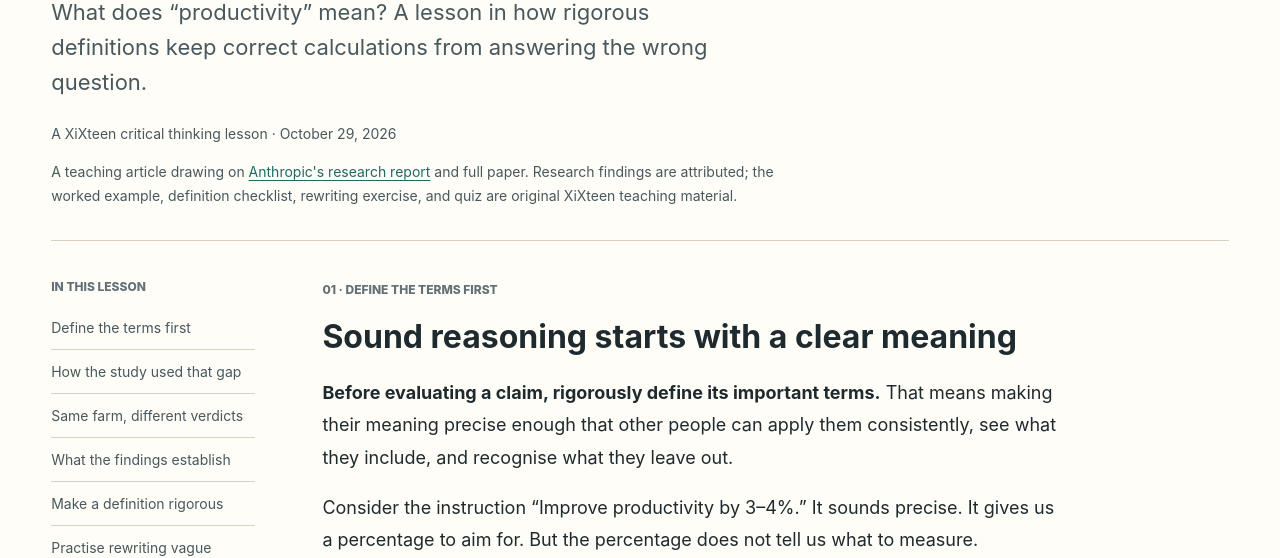
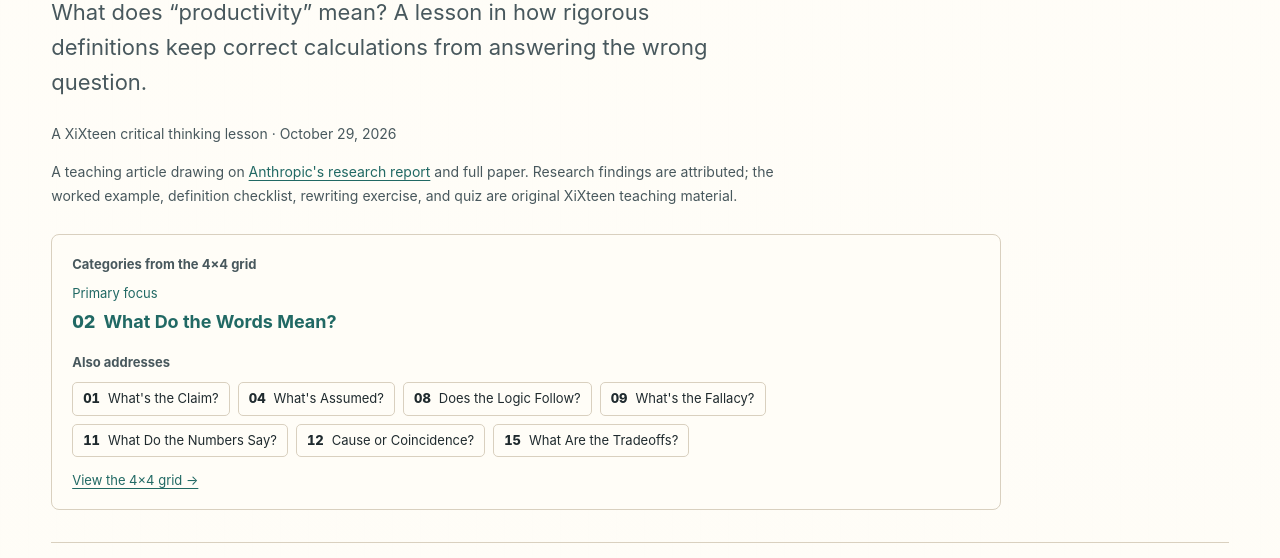
Before and after one commit to philstilwell/xixteen, a website: page articles/ai-advice-and-your-judgment/index.html in a window 1280 px wide. Shown: the part 401-959 px from the top of the page. Drawn offline with Linux system fonts and the light colour scheme.

Commit message:
Map articles to grid categories and highlight the current section

```diff
--- a/articles/ai-advice-and-your-judgment/index.html
+++ b/articles/ai-advice-and-your-judgment/index.html
@@ -13,7 +13,7 @@
     <link rel="icon" type="image/svg+xml" href="../../assets/favicon.svg" />
     <meta name="theme-color" content="#1f2a2e" />
     <link rel="stylesheet" href="../../src/styles.css" />
-    <link rel="stylesheet" href="../../src/articles.css?v=5fac7c22c5b4" />
+    <link rel="stylesheet" href="../../src/articles.css?v=3af333b3edde" />
   </head>
   <body class="articles-page">
     <a class="skip-link" href="#main-content">Skip to content</a>
@@ -38,6 +38,24 @@
           <p class="article-deck">What does “productivity” mean? A lesson in how rigorous definitions keep correct calculations from answering the wrong question.</p>
           <p class="article-meta">A XiXteen critical thinking lesson · <time datetime="2026-10-29">October 29, 2026</time></p>
           <p class="article-source-note">A teaching article drawing on <a href="https://www.anthropic.com/research/agents-judgment-calls">Anthropic's research report</a> and full paper. Research findings are attributed; the worked example, definition checklist, rewriting exercise, and quiz are original XiXteen teaching material.</p>
+          <!-- article-categories:ai-advice-and-your-judgment -->
+          <div class="article-category-map" role="group" aria-label="Categories from the 4×4 grid">
+            <p class="article-category-heading">Categories from the 4×4 grid</p>
+            <p class="article-category-primary"><span class="category-role">Primary focus</span>
+              <strong data-skill="define_terms"><span class="category-code">02</span> What Do the Words Mean?</strong></p>
+            <p class="article-category-related">Also addresses</p>
+            <ul class="article-category-list" aria-label="Additional grid categories">
+              <li data-skill="clarify_claim"><span class="category-code">01</span><span>What's the Claim?</span></li>
+              <li data-skill="hidden_assumptions"><span class="category-code">04</span><span>What's Assumed?</span></li>
+              <li data-skill="logical_gaps"><span class="category-code">08</span><span>Does the Logic Follow?</span></li>
+              <li data-skill="fallacies"><span class="category-code">09</span><span>What's the Fallacy?</span></li>
+              <li data-skill="statistical_sense"><span class="category-code">11</span><span>What Do the Numbers Say?</span></li>
+              <li data-skill="causation"><span class="category-code">12</span><span>Cause or Coincidence?</span></li>
+              <li data-skill="tradeoffs"><span class="category-code">15</span><span>What Are the Tradeoffs?</span></li>
+            </ul>
+            <a class="article-grid-link" href="../../#skill-gallery">View the 4×4 grid →</a>
+          </div>
+          <!-- /article-categories:ai-advice-and-your-judgment -->
         </header>
         <div class="article-layout">
           <nav class="article-contents" aria-label="In this article">
@@ -169,7 +187,7 @@
                 <p>This names the quantity, unit, scope, comparison, and limit. A real evaluation would also need rules for missing records, changing conditions, and which costs are included.</p>
               </div>
               <p>Human review should include the definitions and assumptions that shape an answer. A signature beneath a correct calculation does not, by itself, show that anyone examined those choices.</p>
-              <p class="lesson-teacher-note"><strong>For teachers:</strong> Have pairs defend different measures using the same farm figures. Ask them to distinguish a disagreement about arithmetic from a disagreement about the purpose of the decision. This connects especially to XiXteen skills 02, 04, 08, 11, 12, and 15 in the <a href="../../teachers/">teacher resources</a>.</p>
+              <p class="lesson-teacher-note"><strong>For teachers:</strong> Have pairs defend different measures using the same farm figures. Ask them to distinguish a disagreement about arithmetic from a disagreement about the purpose of the decision. The categories listed at the top of this article match the numbered skills in the <a href="../../teachers/">teacher resources</a>.</p>
             </section>
 
             <section id="rewrite-claims" aria-labelledby="rewrite-title">
@@ -373,5 +391,6 @@
       <footer class="articles-footer"><a href="../">← All articles</a><a href="../../#workbench">Practise on today's board →</a></footer>
     </main>
     <script type="module" src="../../src/article-quiz.js"></script>
+    <script type="module" src="../../src/article-navigation.js"></script>
   </body>
 </html>
--- a/package.json
+++ b/package.json
@@ -11,6 +11,8 @@
     "db:seed": "node scripts/export-d1-seed.mjs",
     "pdf:curriculum": "python3 scripts/build-curriculum-pdf.py",
     "dev:pages": "npx wrangler pages dev . --compatibility-date=2026-06-18",
-    "check": "npm run generate && npm run validate && npm run audit"
+    "articles:build": "node scripts/build-article-categories.mjs",
+    "articles:check": "node scripts/build-article-categories.mjs --check",
+    "check": "npm run generate && npm run validate && npm run audit && npm run articles:check"
   }
 }
--- /dev/null
+++ b/src/article-navigation.js
@@ -0,0 +1,41 @@
+const contents = document.querySelector(".article-contents");
+const body = document.querySelector(".article-body");
+
+if (contents && body) {
+  const sections = [...contents.querySelectorAll('a[href^="#"]')]
+    .map((link) => ({ link, section: document.getElementById(link.getAttribute("href").slice(1)) }))
+    .filter(({ section }) => section);
+  let activeLink = null;
+  let framePending = false;
+
+  function updateCurrentSection() {
+    framePending = false;
+    // Read near the top of the viewport, retaining the current section through long passages.
+    const readingLine = Math.min(160, window.innerHeight * 0.25);
+    let current = null;
+    for (const entry of sections) {
+      if (entry.section.getBoundingClientRect().top <= readingLine) current = entry.link;
+    }
+    if (window.scrollY > 0 && Math.ceil(window.scrollY + window.innerHeight) >= document.documentElement.scrollHeight - 2) {
+      current = sections.at(-1)?.link ?? current;
+    }
+    if (current === activeLink) return;
+    activeLink?.removeAttribute("aria-current");
+    current?.setAttribute("aria-current", "location");
+    activeLink = current;
+  }
+
+  function scheduleUpdate() {
+    if (framePending) return;
+    framePending = true;
+    requestAnimationFrame(updateCurrentSection);
+  }
+
+  window.addEventListener("scroll", scheduleUpdate, { passive: true });
+  window.addEventListener("resize", scheduleUpdate);
+  window.addEventListener("hashchange", scheduleUpdate);
+  window.addEventListener("pageshow", scheduleUpdate);
+  // Model answers and quiz feedback can change section positions without a new scroll event.
+  if ("ResizeObserver" in window) new ResizeObserver(scheduleUpdate).observe(body);
+  scheduleUpdate();
+}
--- a/src/articles.css
+++ b/src/articles.css
@@ -122,20 +122,81 @@
   line-height: 1.65;
 }
 
-.article-tags {
+.article-category-map {
+  max-width: 950px;
+  margin: 26px 0 0;
+  padding: 20px;
+  border: 1px solid var(--line);
+  border-radius: 8px;
+  background: var(--panel);
+}
+
+.article-feature .article-category-map {
+  margin: 24px 0;
+  padding: 0;
+  border: 0;
+  background: transparent;
+}
+
+.article-category-heading,
+.article-category-related {
+  margin: 0 0 10px;
+  color: #48585d;
+  font-size: 13px;
+  font-weight: 700;
+  line-height: 1.5;
+}
+
+.article-category-primary {
+  margin: 0 0 18px;
+  color: #216964;
+  line-height: 1.5;
+}
+
+.category-role {
+  display: block;
+  margin-bottom: 4px;
+  font-size: 13px;
+}
+
+.article-category-primary strong {
+  display: flex;
+  align-items: baseline;
+  gap: 8px;
+  font-size: 18px;
+}
+
+.category-code {
+  flex-shrink: 0;
+  font-weight: 800;
+  font-variant-numeric: tabular-nums;
+}
+
+.article-category-list {
   display: flex;
   flex-wrap: wrap;
   gap: 8px;
   padding: 0;
-  margin: 24px 0;
+  margin: 0 0 12px;
   list-style: none;
 }
 
-.article-tags li {
+.article-category-list li {
+  display: flex;
+  align-items: baseline;
+  gap: 8px;
+  max-width: 100%;
   border: 1px solid var(--line);
   border-radius: 5px;
   padding: 6px 10px;
   font-size: 13px;
+  line-height: 1.5;
+}
+
+.article-grid-link {
+  color: #216964;
+  font-size: 13px;
+  text-underline-offset: 3px;
 }
 
 .article-feature .primary-action {
@@ -207,7 +268,8 @@
 
 .article-contents a {
   display: block;
-  padding: 11px 0;
+  padding: 11px 10px;
+  border-left: 3px solid transparent;
   color: #48585d;
   font-size: 14px;
   line-height: 1.5;
@@ -218,6 +280,13 @@
   color: #216964;
   text-decoration: underline;
   text-underline-offset: 3px;
+}
+
+.article-contents a[aria-current="location"] {
+  border-left-color: #216964;
+  background: #e4f0ec;
+  color: #175b56;
+  font-weight: 800;
 }
 
 .article-body {
```
Also changed, not shown: articles/AGENTS.md (added, +12 -0 lines), articles/index.html (+19 -6 lines), data/articles.json (added, +15 -0 lines), scripts/build-article-categories.mjs (added, +81 -0 lines).
